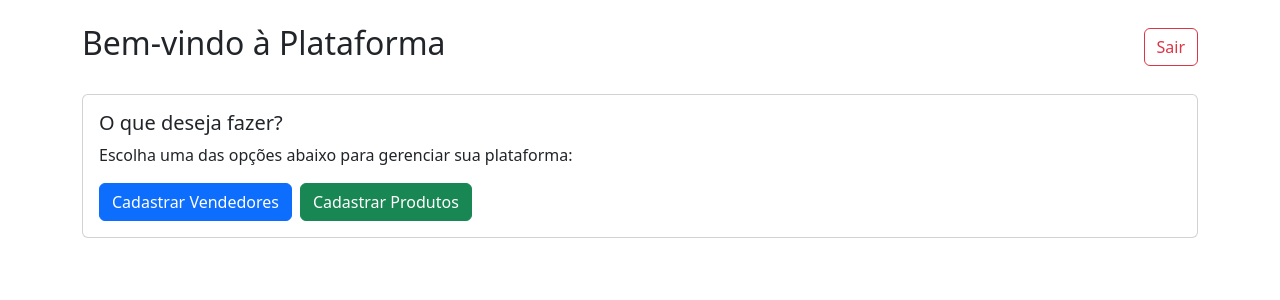
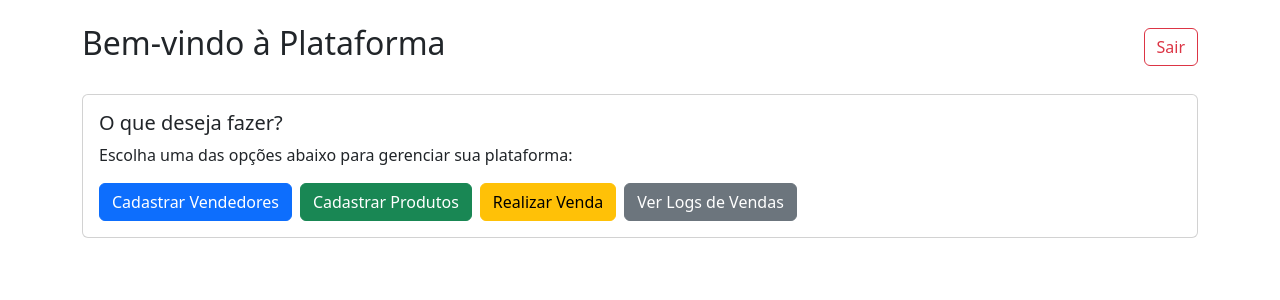
Before and after one commit to Kalls09/PDV-MAX.2, a Django app: page /auth/plataforma/ in a window 1280 px wide. Shown: the part 56-356 px from the top of the page. Run offline with Django 4.2, Linux system fonts and the light colour scheme; the visitor is signed in with stand-in values (Sample User, id 1).

Commit message:
Versão.alphav2

```diff
--- a/usuarios/templates/plataforma.html
+++ b/usuarios/templates/plataforma.html
@@ -13,13 +13,19 @@
     <div class="card-body">
         <h5 class="card-title">O que deseja fazer?</h5>
         <p class="card-text">Escolha uma das opções abaixo para gerenciar sua plataforma:</p>
-        <div class="d-flex gap-2">
+        <div class="d-flex flex-wrap gap-2">
             {% if perms.usuarios.cadastrar_vendedor %}
                 <a href="{% url 'cadastrar_vendedor' %}" class="btn btn-primary">Cadastrar Vendedores</a>
             {% endif %}
             {% if perms.usuarios.cadastrar_produtos %}
                 <a href="{% url 'add_produto' %}" class="btn btn-success">Cadastrar Produtos</a>
             {% endif %}
+
+            <!-- Botão para realizar venda -->
+            <a href="{% url 'realizar_venda' %}" class="btn btn-warning">Realizar Venda</a>
+
+            <!-- Botão para ver logs de vendas -->
+            <a href="{% url 'listar_logs' %}" class="btn btn-secondary">Ver Logs de Vendas</a>
         </div>
     </div>
 </div>
```
Also changed, not shown: usuarios/urls.py (line endings or trailing spaces).
